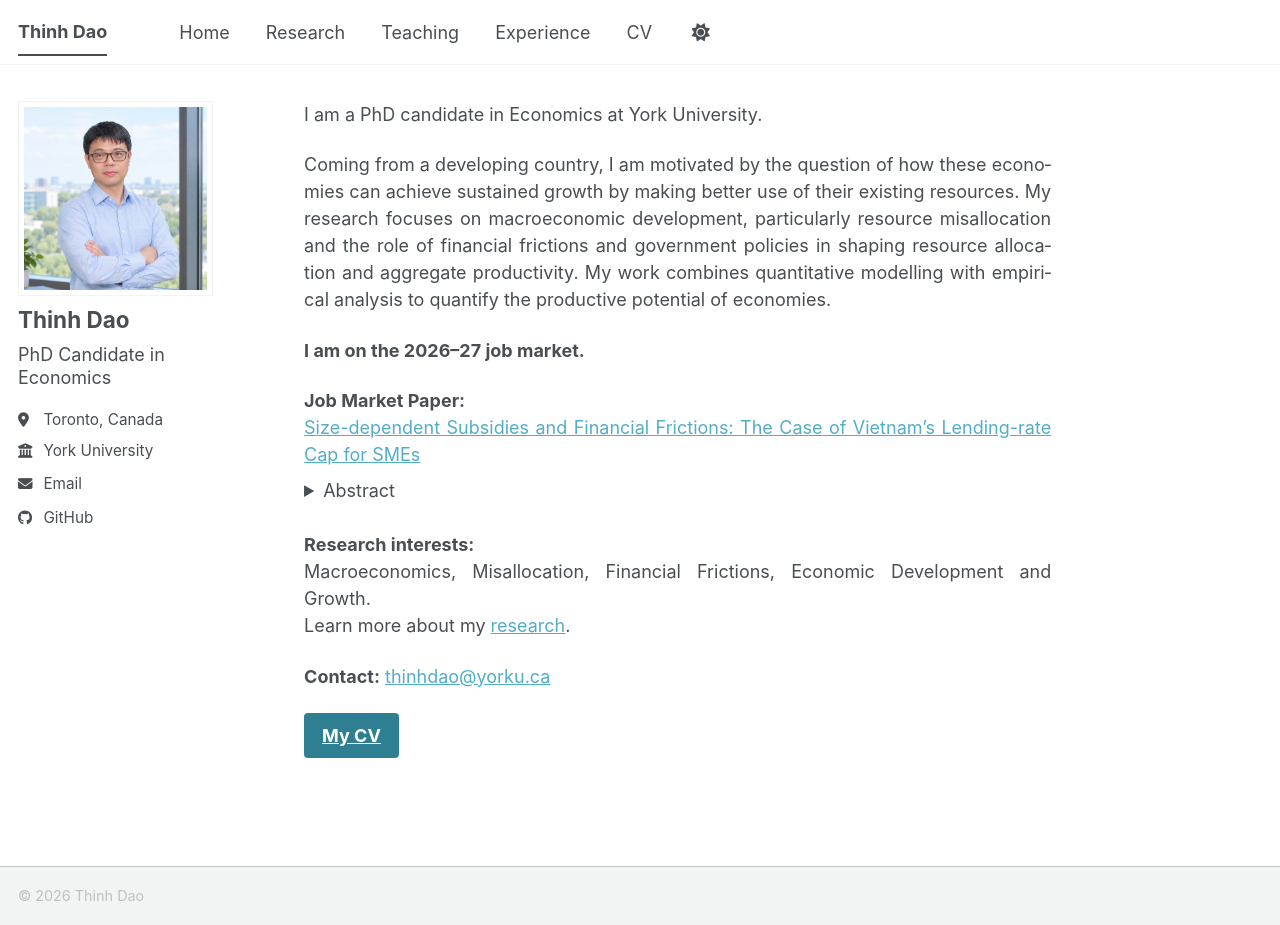
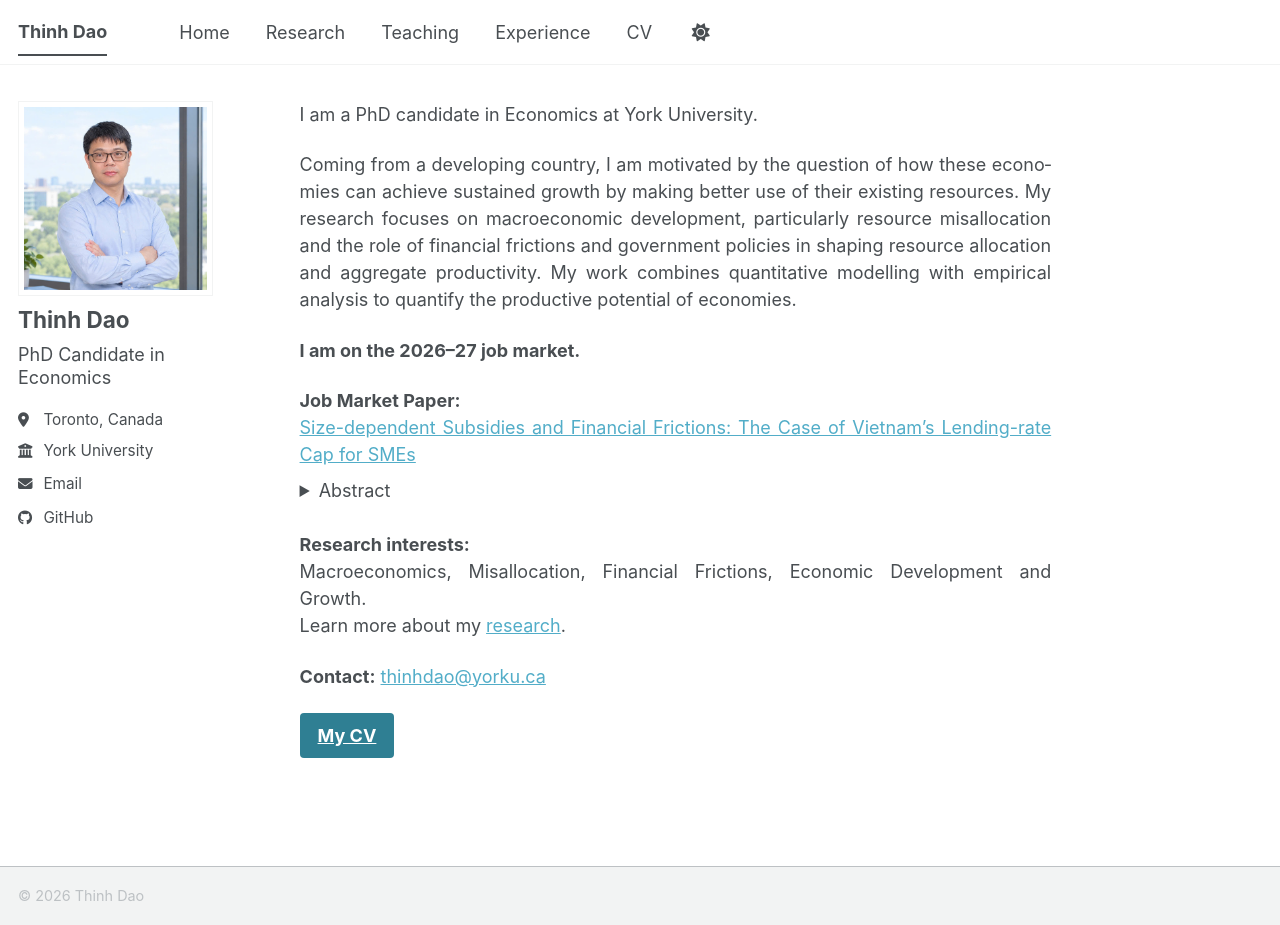
Before and after one commit to thinh-dao-econ/thinh-dao-econ.github.io, a Jekyll site: the page built from _pages/about.md, in a window 1280 px wide and 925 px high. Built offline with Jekyll 4.4.1, drawn with Linux system fonts in a browser that asks for light colours; a style sheet for code colours, icons or effects is not loaded.

Commit message:
Reduce left padding of page inner wrap

```diff
--- a/assets/css/main.scss
+++ b/assets/css/main.scss
@@ -47,7 +47,7 @@
   .sidebar .author__content p { font-size: 1rem !important; line-height: 1.25 !important; }
   .author__urls li, .author__urls li a { font-size: 0.85rem !important; }
   .author__urls i, .author__urls svg { font-size: 0.95em !important; }
-  .page__inner-wrap { padding-left: 1.25rem !important; }
+  .page__inner-wrap { padding-left: 1rem !important; }
 }
 
 /* Phones and small tablets: photo, name, title and Follow button stacked */
```
